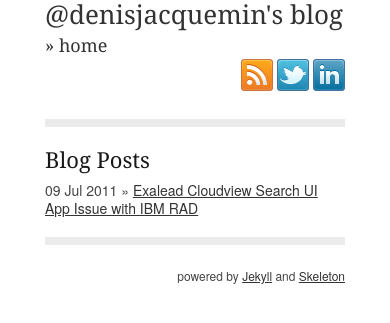
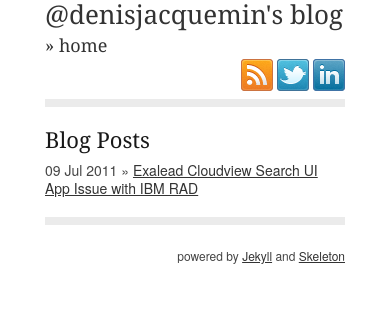
Before and after one commit to denisjacquemin/denisjacquemin.github.com, a Jekyll site: the page built from index.html, in a window 390 px wide. Shown: the top 323 px of the page. Built offline with Jekyll 4.4.1, drawn with Linux system fonts in a browser that asks for light colours.

Commit message:
removing margin in header for small screens

```diff
--- a/css/layout.css
+++ b/css/layout.css
@@ -115,6 +115,10 @@
           h3 {
               font-size:20px;
           }
+
+          header ul {
+              margin-bottom: 0;
+          }
 	}
 
 	/* Mobile Landscape/Browser */
```
